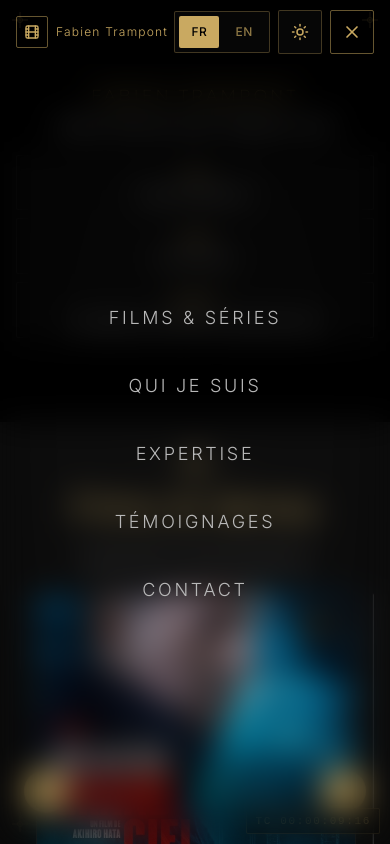
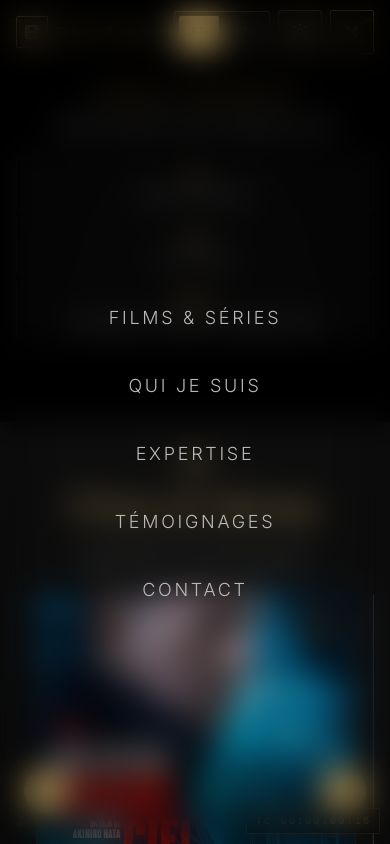
Before and after one commit to tiboneat/trampi-portfolio, a Next.js app: page / in a window 390 px wide. Both pictures are taken after a click on the button 352 px from the left and 32 px from the top of the page. Shown: the top 844 px of the page. Built offline with nearby package versions, Linux system fonts and the light colour scheme; grey boxes are pictures that could not be loaded.

Commit message:
FIX DÉFINITIF: menu mobile sorti du nav, rendu conditionnel, couvre tout l'écran

```diff
--- a/components/Navigation.tsx
+++ b/components/Navigation.tsx
@@ -43,6 +43,7 @@ const Navigation = () => {
   ]
 
   return (
+    <>
       <nav
         className={`fixed top-0 left-0 right-0 z-[10000] transition-all duration-300 ${
           isScrolled
@@ -102,20 +103,22 @@ const Navigation = () => {
               </button>
             </div>
           </div>
+        </div>
+      </nav>
 
-        {/* Mobile Menu */}
+      {/* Mobile Menu - SORTI DU NAV pour éviter les problèmes de stacking context */}
+      {isMobileMenuOpen && (
         <div
           id="mobile-menu"
-          className={`md:hidden fixed inset-0 top-16 sm:top-20 bg-theme-primary/98 backdrop-blur-lg overflow-y-auto transition-all duration-300 ${
-            isMobileMenuOpen ? 'opacity-100 pointer-events-auto z-[10001]' : 'opacity-0 pointer-events-none -z-10'
-          }`}
+          className="md:hidden fixed inset-0 top-0 bg-theme-primary/98 backdrop-blur-lg overflow-y-auto z-[10001]"
+          style={{ paddingTop: '4rem' }}
           onClick={(e) => {
             if (e.target === e.currentTarget) {
               setIsMobileMenuOpen(false)
             }
           }}
         >
-          <ul className="flex flex-col items-center justify-center min-h-full py-8 space-y-4 sm:space-y-6">
+          <ul className="flex flex-col items-center justify-center min-h-[calc(100vh-4rem)] py-8 space-y-4 sm:space-y-6">
             {navLinks.map((link) => (
               <li key={link.href}>
                 <a
@@ -129,8 +132,8 @@ const Navigation = () => {
             ))}
           </ul>
         </div>
-      </div>
-    </nav>
+      )}
+    </>
   )
 }
 
```
Lines whose indentation alone changed are shown as unchanged.
